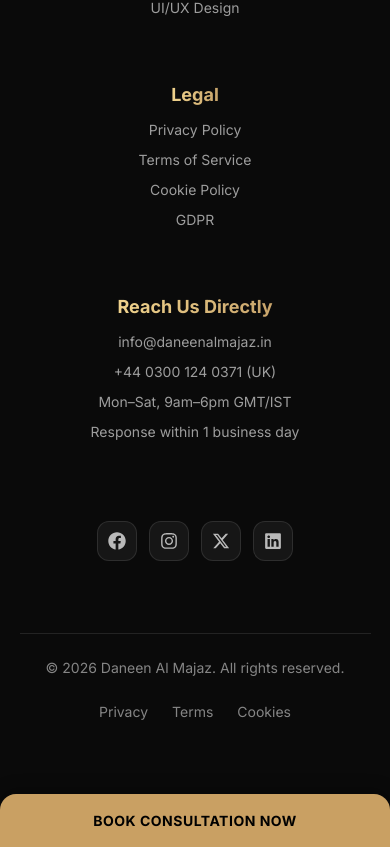
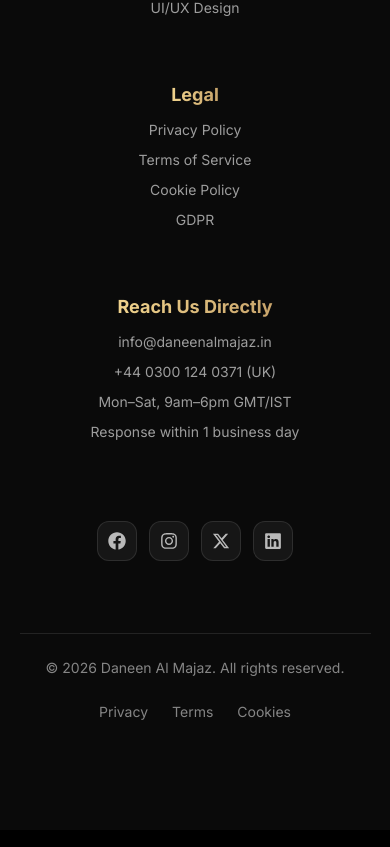
Before and after one commit to faheemnazir/landingpagedan, a React (Vite) app: page /gdpr in a window 390 px wide. Shown: the part 5568-6415 px from the top of the page. Built offline with nearby package versions, Linux system fonts and the light colour scheme.

Commit message:
fix(floating-cta): make cta sticky at bottom of mobile view with text 'Book a Free Consultation Now' and reduced height

```diff
--- a/src/components/Footer.css
+++ b/src/components/Footer.css
@@ -341,7 +341,7 @@
   }
 
   .footer {
-    padding-bottom: 0px;
+    padding-bottom: 60px; /* Space for the mobile sticky bottom bar */
   }
 
   .footer-content {
@@ -406,31 +406,3 @@
     text-align: center;
   }
 }
-
-.footer-mobile-cta {
-  display: none; /* Hidden on desktop */
-}
-
-@media (max-width: 768px) {
-  .footer-mobile-cta {
-    display: block;
-    width: 100%;
-    background-color: var(--accent-gold, #C8A46B);
-    text-align: center;
-    border-radius: 16px 16px 0 0; /* Rounded top corners, flat bottom */
-    margin-top: 24px;
-    box-shadow: 0 -4px 16px rgba(0, 0, 0, 0.3);
-  }
-
-  .footer-mobile-cta a {
-    display: block;
-    width: 100%;
-    padding: 16px 24px;
-    color: #000000 !important; /* Black text */
-    font-weight: 700; /* Bold */
-    text-transform: uppercase;
-    font-size: 14px;
-    letter-spacing: 0.5px;
-    text-decoration: none;
-  }
-}
--- a/src/components/Footer.jsx
+++ b/src/components/Footer.jsx
@@ -93,12 +93,6 @@ const Footer = () => {
           </a>
         </div>
       </div>
-
-      <div className="footer-mobile-cta">
-        <a href="#contact">
-          BOOK CONSULTATION NOW
-        </a>
-      </div>
     </footer>
   );
 };
--- a/src/components/Navbar.css
+++ b/src/components/Navbar.css
@@ -199,7 +199,55 @@
   box-shadow: 0 6px 20px rgba(201, 160, 99, 0.6);
 }
 
+/* Floating Consultation Button (Desktop Hidden, Mobile Sticky Bar) */
+.floating-consult-btn {
+  display: none;
+}
 
+@keyframes buttonPulseMobile {
+  0%, 100% {
+    box-shadow: 0 -4px 12px rgba(0, 0, 0, 0.3);
+  }
+  50% {
+    box-shadow: 0 -4px 20px rgba(201, 160, 99, 0.4);
+  }
+}
+
+@media (max-width: 768px) {
+  .floating-consult-btn {
+    display: none;
+    position: fixed;
+    bottom: 0;
+    left: 0;
+    right: 0;
+    width: 100%;
+    z-index: 1000;
+    background: var(--accent-gold, #C8A46B);
+    color: #000000 !important; /* Black text */
+    font-weight: 700; /* Bold */
+    text-transform: uppercase;
+    font-size: 13px;
+    letter-spacing: 0.5px;
+    white-space: nowrap;
+    padding: 11px 20px; /* Reduced height padding */
+    border-radius: 16px 16px 0 0; /* Rounded top corners, flat bottom */
+    box-shadow: 0 -4px 12px rgba(0, 0, 0, 0.3);
+    text-decoration: none;
+    align-items: center;
+    justify-content: center;
+    cursor: pointer;
+    animation: buttonPulseMobile 2s infinite ease-in-out;
+    transition: background-color 0.3s ease;
+  }
+
+  .floating-consult-btn.visible {
+    display: flex;
+  }
+
+  .floating-consult-btn.visible:hover {
+    background-color: var(--accent-gold-hover, #d8b276);
+  }
+}
 
 .navbar-banner {
   display: none; /* Hidden on desktop */
--- a/src/components/Navbar.jsx
+++ b/src/components/Navbar.jsx
@@ -6,17 +6,15 @@ import './Navbar.css';
 
 const Navbar = () => {
   const [scrolled, setScrolled] = useState(false);
+  const [nearBottom, setNearBottom] = useState(false);
   const location = useLocation();
   const navigate = useNavigate();
 
   useEffect(() => {
     const handleScroll = () => {
+      setScrolled(window.scrollY > 100);
       const isNearBottom = window.innerHeight + window.scrollY >= document.documentElement.scrollHeight - 350;
-      if (window.scrollY > 100 && !isNearBottom) {
-        setScrolled(true);
-      } else {
-        setScrolled(false);
-      }
+      setNearBottom(isNearBottom);
     };
     window.addEventListener('scroll', handleScroll);
     return () => window.removeEventListener('scroll', handleScroll);
@@ -70,8 +68,12 @@ const Navbar = () => {
         </div>
       </nav>
 
-      <a href="tel:+443001240371" className={`floating-call-btn ${scrolled ? 'visible' : ''}`} aria-label="Call Us Now">
+      <a href="tel:+443001240371" className={`floating-call-btn ${scrolled && !nearBottom ? 'visible' : ''}`} aria-label="Call Us Now">
         <Phone size={24} />
+      </a>
+
+      <a href="#contact" className={`floating-consult-btn ${scrolled ? 'visible' : ''}`}>
+        Book a Free Consultation Now
       </a>
     </>
   );
```
